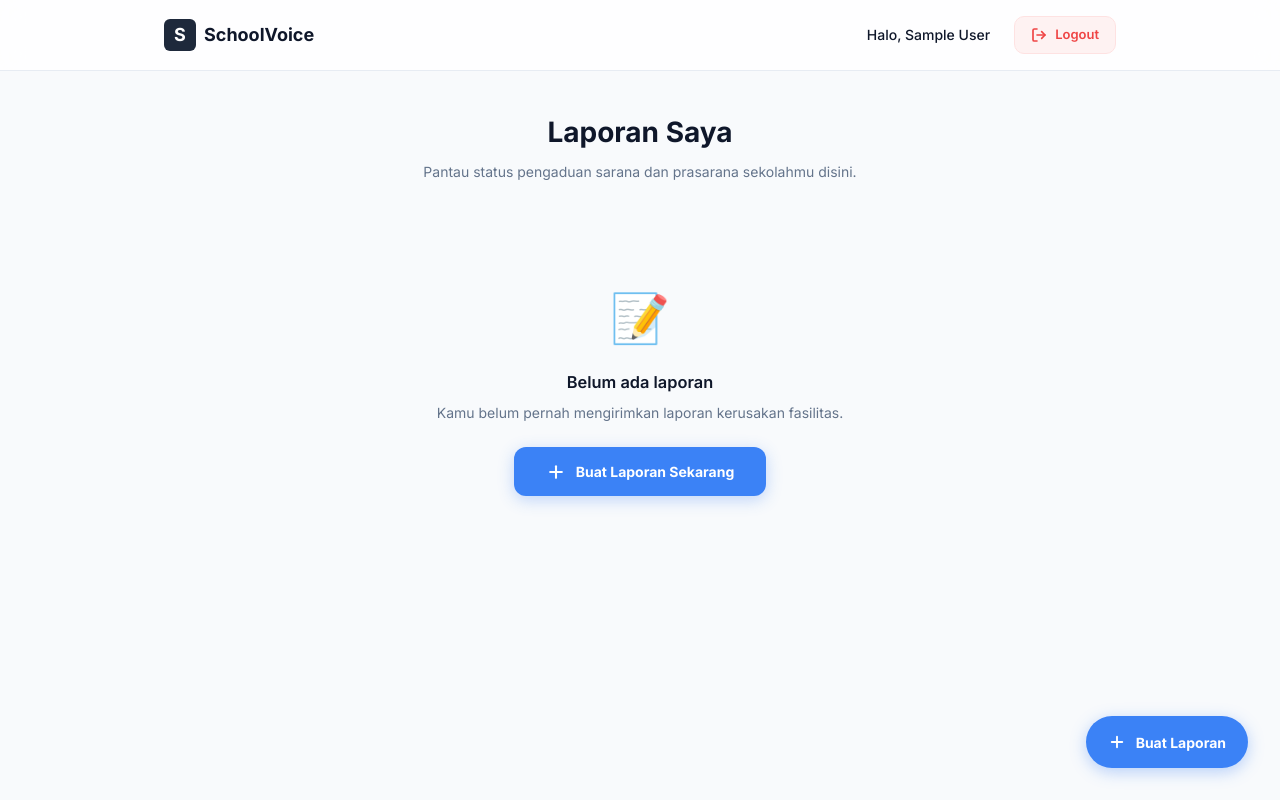
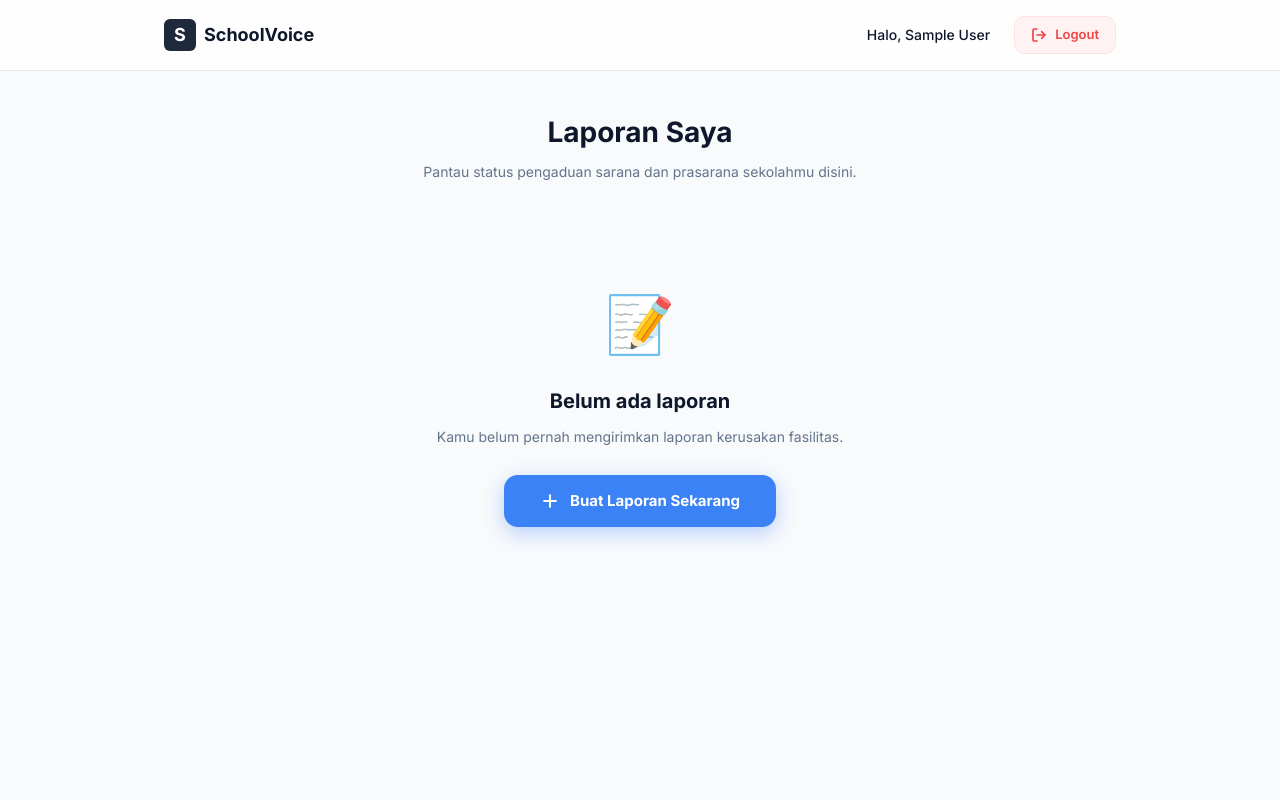
Before and after one commit to Azis1235/ukk-APPS, a PHP site: template app/views/siswa/dashboard.php in a window 1280 px wide. Run offline with PHP 8.4, Linux system fonts and the light colour scheme; the template is opened without the code that fills it, so the values that code supplies are empty; the visitor is signed in with stand-in values (Sample User, id 1).

Commit message:
fixing dashboard siswa

```diff
--- a/app/views/siswa/dashboard.php
+++ b/app/views/siswa/dashboard.php
@@ -33,10 +33,10 @@
         <div class="timeline-container fade-in">
             <?php if (empty($aspirasi_list)): ?>
                 <div style="text-align: center; padding: 60px 0;">
-                    <div style="font-size: 48px; margin-bottom: 16px;">📝</div>
-                    <h3 style="font-weight: 600; margin-bottom: 8px;">Belum ada laporan</h3>
-                    <p style="color: var(--text-secondary); margin-bottom: 24px;">Kamu belum pernah mengirimkan laporan kerusakan fasilitas.</p>
-                    <a href="index.php?page=tambah_aspirasi" style="text-decoration: none; color: white; background: var(--accent); font-weight: 700; padding: 14px 32px; border-radius: 12px; display: inline-flex; align-items: center; gap: 10px; transition: all 0.3s ease; box-shadow: 0 4px 16px rgba(59, 130, 246, 0.3);" onmouseover="this.style.background='var(--accent-hover)'; this.style.transform='translateY(-2px)'; this.style.boxShadow='0 8px 20px rgba(59, 130, 246, 0.4)';" onmouseout="this.style.background='var(--accent)'; this.style.transform='translateY(0)'; this.style.boxShadow='0 4px 16px rgba(59, 130, 246, 0.3)';">
+                    <div style="font-size: 56px; margin-bottom: 20px;">📝</div>
+                    <h3 style="font-size: 20px; font-weight: 700; margin-bottom: 10px; color: var(--text-primary);">Belum ada laporan</h3>
+                    <p style="color: var(--text-secondary); margin-bottom: 28px; font-size: 14px;">Kamu belum pernah mengirimkan laporan kerusakan fasilitas.</p>
+                    <a href="index.php?page=tambah_aspirasi" style="text-decoration: none; color: white; background: var(--accent); font-weight: 700; padding: 15px 36px; border-radius: 14px; display: inline-flex; align-items: center; gap: 10px; font-size: 15px; transition: all 0.3s ease; box-shadow: 0 6px 20px rgba(59, 130, 246, 0.35);" onmouseover="this.style.background='var(--accent-hover)'; this.style.transform='translateY(-3px)'; this.style.boxShadow='0 12px 28px rgba(59, 130, 246, 0.45)';" onmouseout="this.style.background='var(--accent)'; this.style.transform='translateY(0)'; this.style.boxShadow='0 6px 20px rgba(59, 130, 246, 0.35)';">
                         <svg width="20" height="20" viewBox="0 0 24 24" fill="none" stroke="currentColor" stroke-width="2.5" stroke-linecap="round" stroke-linejoin="round"><line x1="12" y1="5" x2="12" y2="19"></line><line x1="5" y1="12" x2="19" y2="12"></line></svg>
                         Buat Laporan Sekarang
                     </a>
@@ -90,9 +90,5 @@
         </div>
     </div>
 
-    <a href="index.php?page=tambah_aspirasi" style="position: fixed; bottom: 32px; right: 32px; background: var(--accent); color: white; height: 52px; padding: 0 22px; border-radius: 26px; display: inline-flex; align-items: center; gap: 10px; text-decoration: none; box-shadow: 0 4px 16px rgba(59, 130, 246, 0.35); transition: all 0.3s ease; font-weight: 700; font-size: 14px;" onmouseover="this.style.background='var(--accent-hover)'; this.style.transform='translateY(-3px)'; this.style.boxShadow='0 8px 20px rgba(59, 130, 246, 0.45)';" onmouseout="this.style.background='var(--accent)'; this.style.transform='translateY(0)'; this.style.boxShadow='0 4px 16px rgba(59, 130, 246, 0.35)';">
-        <svg width="18" height="18" viewBox="0 0 24 24" fill="none" stroke="currentColor" stroke-width="2.5" stroke-linecap="round" stroke-linejoin="round"><line x1="12" y1="5" x2="12" y2="19"></line><line x1="5" y1="12" x2="19" y2="12"></line></svg>
-        <span>Buat Laporan</span>
-    </a>
 </body>
 </html>
```
